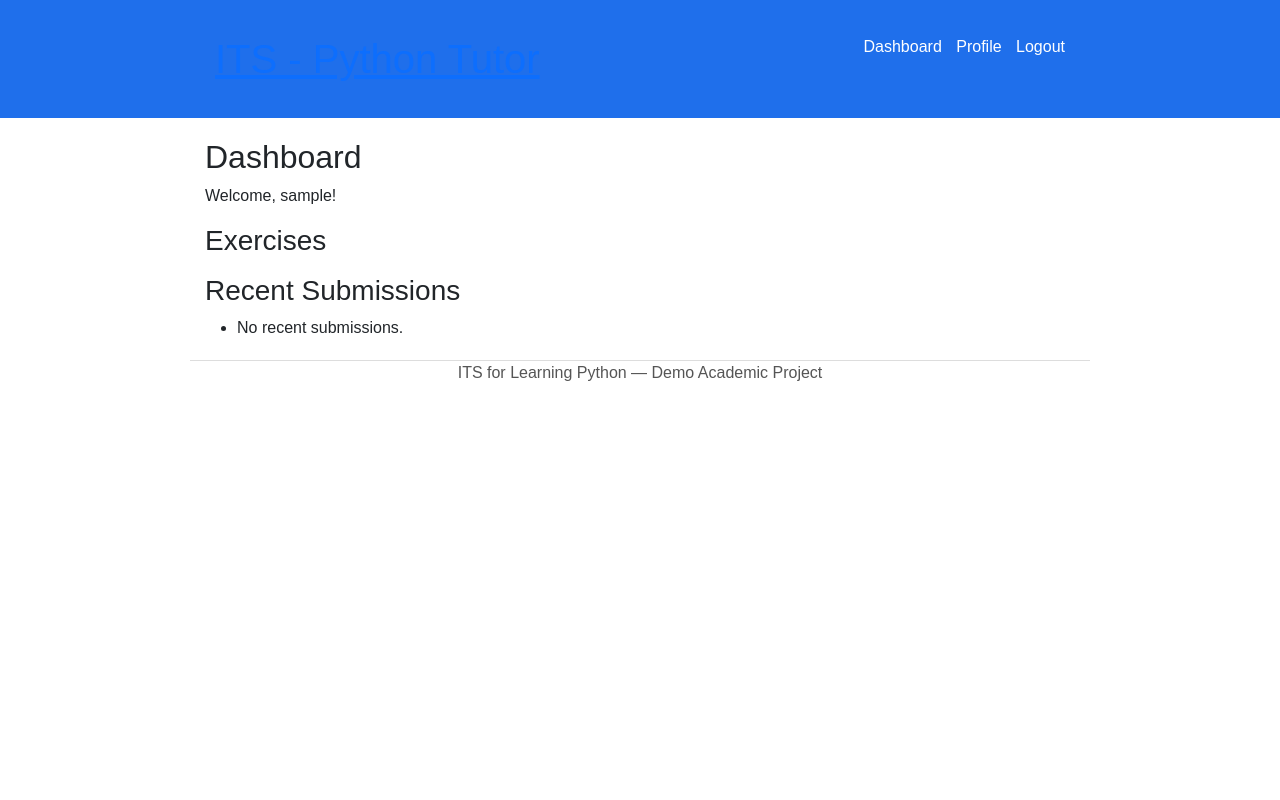
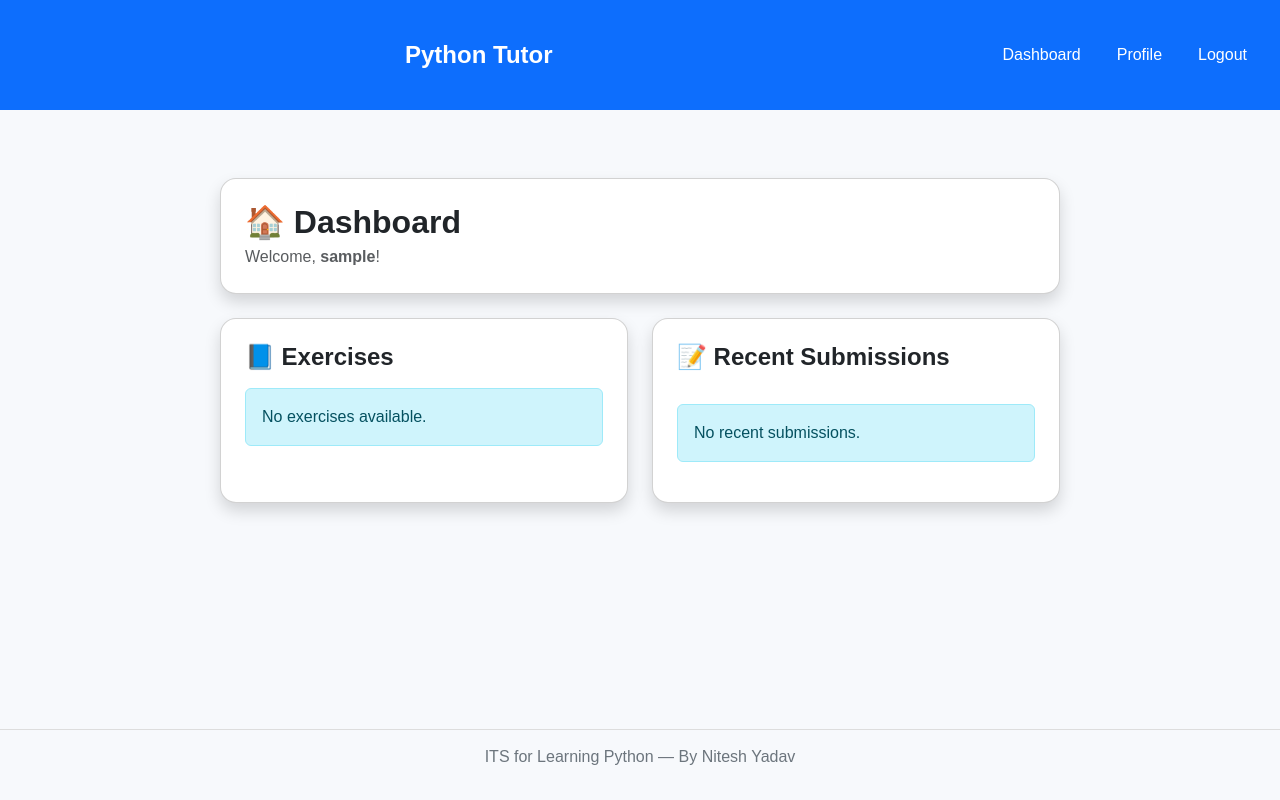
Before and after one commit to Niteshy85013/Python_learning_AI, a Flask app: page /dashboard in a window 1280 px wide. Run offline with Flask 3, Linux system fonts and the light colour scheme; the visitor is signed in with stand-in values (Sample User, id 1).

Commit message:
UI updated

```diff
--- a/templates/base.html
+++ b/templates/base.html
@@ -3,40 +3,118 @@
 <head>
   <meta charset="utf-8" />
   <title>ITS - Python Tutor</title>
+
+  <!-- Bootstrap -->
   <link href="https://cdn.jsdelivr.net/npm/bootstrap@5.3.0/dist/css/bootstrap.min.css" rel="stylesheet">
 
+  <!-- Custom CSS -->
   <link rel="stylesheet" href="{{ url_for('static', filename='css/styles.css') }}">
+
+  <style>
+    body {
+      background: #f7f9fc;
+      min-height: 100vh;
+      display: flex;
+      flex-direction: column;
+    }
+
+    header {
+      background: #0d6efd;
+      padding: 12px 0;
+    }
+
+    header a.navbar-brand {
+      font-size: 1.5rem;
+      font-weight: bold;
+      color: white !important;
+    }
+
+    nav a.nav-link {
+      color: white !important;
+      margin-right: 10px;
+      font-weight: 500;
+    }
+
+    nav a.nav-link:hover {
+      text-decoration: underline;
+    }
+
+    footer {
+      margin-top: auto;
+      padding: 15px 0;
+      text-align: center;
+      color: #6c757d;
+    }
+
+    .flash {
+      padding: 12px;
+      border-radius: 5px;
+      margin-bottom: 10px;
+    }
+    .flash.success { background: #d1e7dd; color:#0f5132; }
+    .flash.error { background: #f8d7da; color:#842029; }
+    .flash.warning { background: #fff3cd; color:#664d03; }
+  </style>
 </head>
+
 <body>
+
+<!-- Responsive Navbar -->
 <header>
-      <div class="container">
-        <h1><a href="{{ url_for('index') }}">ITS - Python Tutor</a></h1>
-        <nav>
+  <nav class="navbar navbar-expand-lg navbar-dark container">
+    <a class="navbar-brand" href="{{ url_for('index') }}">Python Tutor</a>
+    <button class="navbar-toggler" type="button" data-bs-toggle="collapse" data-bs-target="#navMenu">
+      <span class="navbar-toggler-icon"></span>
+    </button>
+
+    <div class="collapse navbar-collapse" id="navMenu">
+      <ul class="navbar-nav ms-auto">
+
         {% if current_user.is_authenticated %}
-            <a href="{{ url_for('dashboard') }}">Dashboard</a>
-            <a href="{{ url_for('profile') }}">Profile</a>
-            <a href="{{ url_for('logout') }}">Logout</a>
+          <li class="nav-item">
+            <a class="nav-link" href="{{ url_for('dashboard') }}">Dashboard</a>
+          </li>
+          <li class="nav-item">
+            <a class="nav-link" href="{{ url_for('profile') }}">Profile</a>
+          </li>
+          <li class="nav-item">
+            <a class="nav-link" href="{{ url_for('logout') }}">Logout</a>
+          </li>
+
         {% else %}
-            <a href="{{ url_for('login') }}">Login</a>
-            <a href="{{ url_for('register') }}">Register</a>
+          <li class="nav-item">
+            <a class="nav-link" href="{{ url_for('login') }}">Login</a>
+          </li>
+          <li class="nav-item">
+            <a class="nav-link" href="{{ url_for('register') }}">Register</a>
+          </li>
         {% endif %}
+      </ul>
+    </div>
   </nav>
-      </div>
 </header>
-    <main class="container">
+
+
+<!-- Main Content -->
+<main class="container mt-4">
+
   {% with messages = get_flashed_messages(with_categories=true) %}
     {% if messages %}
-          <div class="flash-messages">
       {% for category, message in messages %}
         <div class="flash {{ category }}">{{ message }}</div>
       {% endfor %}
-          </div>
     {% endif %}
   {% endwith %}
+
   {% block content %}{% endblock %}
 </main>
-    <footer class="container">
-      <p>ITS for Learning Python — Demo Academic Project</p>
+
+
+<!-- Footer -->
+<footer>
+  <p>ITS for Learning Python — By Nitesh Yadav</p>
 </footer>
+
+<script src="https://cdn.jsdelivr.net/npm/bootstrap@5.3.0/dist/js/bootstrap.bundle.min.js"></script>
 </body>
 </html>
--- a/templates/dashboard.html
+++ b/templates/dashboard.html
@@ -1,23 +1,72 @@
 {% extends "base.html" %}
+
 {% block content %}
-<h2>Dashboard</h2>
-<p>Welcome, {{ current_user.username }}!</p>
+<div class="container py-4">
 
-<h3>Exercises</h3>
-<ul>
+    <!-- Welcome Card -->
+    <div class="card shadow p-4 mb-4" style="border-radius: 16px;">
+        <h2 class="fw-bold mb-1">🏠 Dashboard</h2>
+        <p class="text-muted mb-0">Welcome, <strong>{{ current_user.username }}</strong>!</p>
+    </div>
+
+    <div class="row g-4">
+
+        <!-- Exercises Section -->
+        <div class="col-12 col-lg-6">
+            <div class="card shadow p-4 h-100" style="border-radius: 16px;">
+                <h4 class="fw-bold mb-3">📘 Exercises</h4>
+
+                {% if exercises %}
+                    <ul class="list-group">
                         {% for ex in exercises %}
-    <li>
-      <strong>{{ ex.title }}</strong> — <a href="{{ url_for('exercise_view', ex_id=ex.id) }}">Attempt</a>
+                            <li class="list-group-item d-flex justify-content-between align-items-center mb-2 shadow-sm"
+                                style="border-radius: 12px;">
+                                <div>
+                                    <strong>{{ ex.title }}</strong>
+                                </div>
+                                <a href="{{ url_for('exercise_view', ex_id=ex.id) }}"
+                                   class="btn btn-sm btn-primary fw-semibold">Attempt</a>
                             </li>
                         {% endfor %}
                     </ul>
+                {% else %}
+                    <div class="alert alert-info">No exercises available.</div>
+                {% endif %}
+            </div>
+        </div>
 
-<h3>Recent Submissions</h3>
-<ul>
+        <!-- Submissions Section -->
+        <div class="col-12 col-lg-6">
+            <div class="card shadow p-4 h-100" style="border-radius: 16px;">
+                <h4 class="fw-bold mb-3">📝 Recent Submissions</h4>
+
+                {% if submissions %}
+                    <ul class="list-group">
                         {% for s in submissions %}
-    <li>{{ s.exercise.title }} — Passed: {{ s.passed }} — {{ s.created_at.strftime("%Y-%m-%d %H:%M") }}</li>
+                            <li class="list-group-item mb-2 shadow-sm" style="border-radius: 12px;">
+                                <div class="d-flex justify-content-between">
+                                    <div>
+                                        <strong>{{ s.exercise.title }}</strong><br>
+                                        <small class="text-muted">{{ s.created_at.strftime("%Y-%m-%d %H:%M") }}</small>
+                                    </div>
+                                    <div>
+                                        {% if s.passed %}
+                                            <span class="badge bg-success">Passed</span>
                                         {% else %}
-    <li>No recent submissions.</li>
+                                            <span class="badge bg-danger">Failed</span>
+                                        {% endif %}
+                                    </div>
+                                </div>
+                            </li>
                         {% endfor %}
                     </ul>
+                {% else %}
+                    <div class="alert alert-info mt-3">No recent submissions.</div>
+                {% endif %}
+            </div>
+        </div>
+
+    </div>
+
+</div>
 {% endblock %}
```
Also changed, not shown: templates/index.html (+53 -11 lines). Lines whose indentation alone changed are shown as unchanged.
